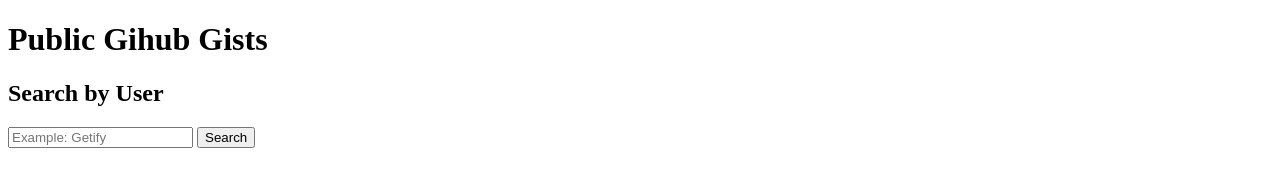
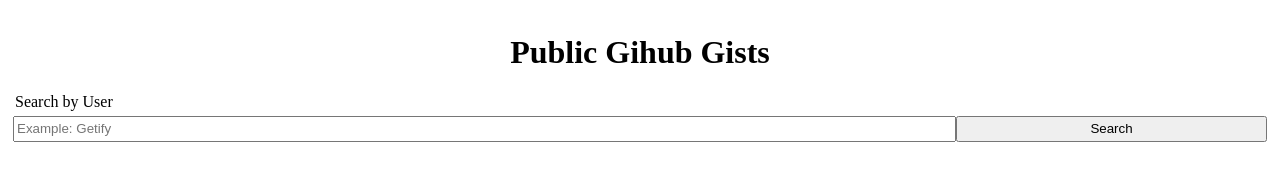
Before and after one commit to ryanfuhrman/github-gists-search, a plain HTML site: page index.html in a window 1280 px wide. Drawn offline with Linux system fonts and the light colour scheme.

Commit message:
Linked style sheet and added basic styling

```diff
--- a/index.html
+++ b/index.html
@@ -1,15 +1,18 @@
 <!DOCTYPE html>
 <html lang="en">
-  <head>
+  <link>
     <meta charset="UTF-8" />
     <meta name="viewport" content="width=device-width, initial-scale=1.0" />
     <title>Github Gists</title>
+    <link rel="stylesheet" href="styles.css">
   </head>
   <body>
     <h1>Public Gihub Gists</h1>
-    <h2>Search by User</h2>
-    <input type="text" placeholder="Example: Getify" class="search-input" />
-    <button class="search-button">Search</button>
+    <div class="search-div">
+      <label for="search-gists-by-user" class="search-label">Search by User</label>
+      <input type="text" placeholder="Example: Getify" class="search-input" id="search-gists-by-user" />
+      <button class="search-button">Search</button>
+    </div>
     <div class="results">
       <h3 class="user-searched"></h3>
       <ul class="results-list"></ul>
--- a/styles.css
+++ b/styles.css
@@ -0,0 +1,61 @@
+* {
+  box-sizing: border-box;
+}
+
+body {
+  display: flex;
+  flex-direction: column;
+  justify-content: center;
+  align-items: center;
+  padding: 5px;
+}
+
+.search-div {
+  width: 100%;
+  display: grid;
+  grid-template-areas:
+    "search-label search-label search-label search-label"
+    "search-input search-input search-input search-button";
+}
+
+.search-label {
+  grid-area: search-label;
+  padding-left: 2px;
+  margin-bottom: 5px;
+}
+
+.search-input {
+  grid-area: search-input;
+  height: 26px;
+}
+
+.search-button {
+  grid-area: search-button;
+  height: 26px;
+}
+
+.results {
+  width: 100%;
+}
+
+.user-searched {
+}
+
+.results-list {
+  width: 100%;
+  margin: 0;
+  padding: 0;
+  list-style: none;
+}
+
+.result-li {
+  width: 100%;
+  border: 1px solid black;
+  margin-bottom: 5px;
+}
+
+.result-description {
+}
+
+.result-comment {
+}
```
